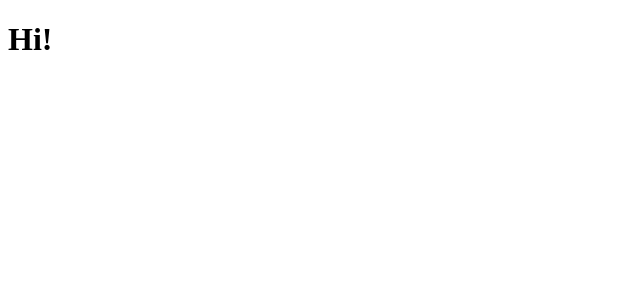
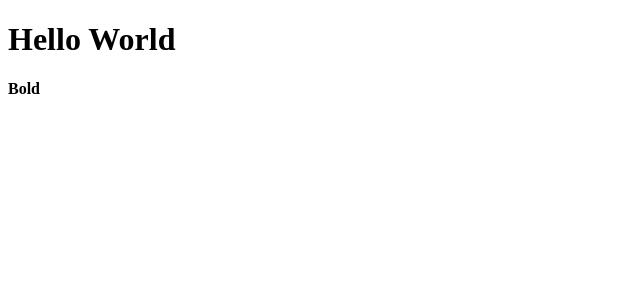
Before and after one commit to evuzLearn/ehStartReact, a React (Create React App) app: page / in a window 1280 px wide. Shown: the top 300 px of the page, without its empty margins (0-640 px from the left). Built offline with nearby package versions, Linux system fonts and the light colour scheme; the HTML template or start-up script is replaced by a standard one.

Commit message:
Hello World React Component & Display Output in React with a Component's render Method

```diff
--- a/src/App.js
+++ b/src/App.js
@@ -1,5 +1,17 @@
-import React from 'react';
+import React from 'react'
 
-const App = () => <h1>Hi!</h1>
+class App extends React.Component {
+  render () {
+    // return React.createElement('h1', null, 'Hello World!');
+    return (
+      <div>
+        <h1>Hello World</h1>
+        <b>Bold</b>
+      </div>
+    )
+  }
+}
+
+// const App = () => <h1>Hello stateless</h1>
 
 export default App;
```
